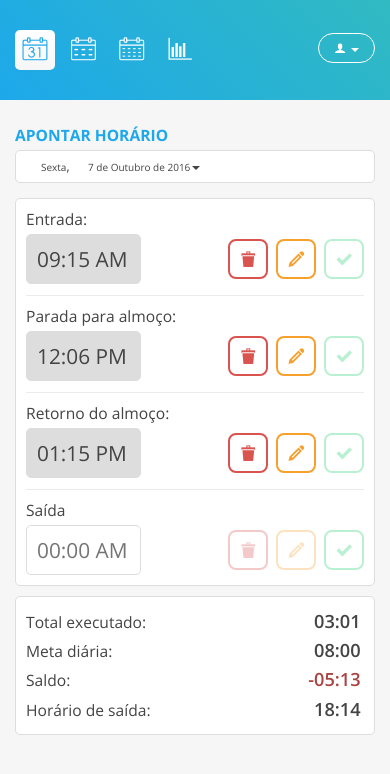
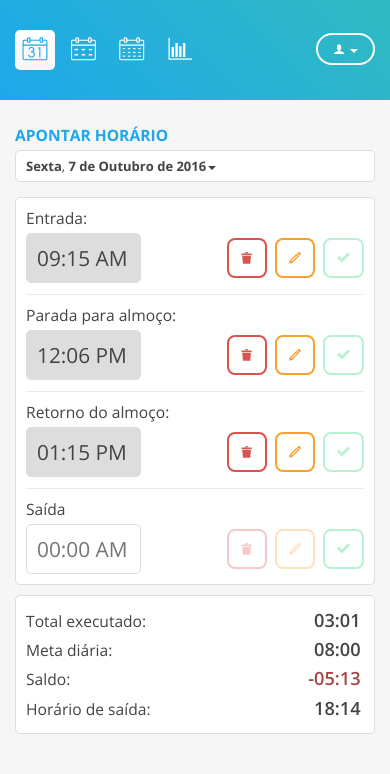
Before and after one commit to delmattos/fulltime, a website: page pages/day.html in a window 390 px wide. Shown: the top 774 px of the page. Drawn offline with Linux system fonts and the light colour scheme; files whose address does not match are found by name.

Commit message:
A lot of small visual details

```diff
--- a/assets/sass/_buttons.scss
+++ b/assets/sass/_buttons.scss
@@ -20,7 +20,8 @@
 }
 
 .btn-danger-stroke,
-.btn-danger-stroke:focus {
+.btn-danger-stroke:focus,
+.btn-danger-stroke[disabled]:hover {
   background:       white;
   border:           2px solid $tomato;
   color:            $tomato;
@@ -37,7 +38,8 @@
 }
 
 .btn-warning-stroke,
-.btn-warning-stroke:focus {
+.btn-warning-stroke:focus,
+.btn-warning-stroke[disabled]:hover {
   background:       white;
   border:           2px solid $bumblebee;
   color:            $bumblebee;
@@ -54,11 +56,12 @@
 }
 
 .btn-success-stroke,
-.btn-success-stroke:focus {
+.btn-success-stroke:focus,
+.btn-success-stroke[disabled]:hover {
   background:       white;
   border:           2px solid $esmerald;
   color:            $esmerald;
-  font-size:        0.9em;
+  font-size:        1em;
   padding:          8px 12px;
   text-transform:   uppercase;
 }
@@ -68,18 +71,3 @@
   background:       $esmerald;
   color:            white;
 }
-
-@media only screen and (max-width: 479px) {
-  .btn-danger-stroke,
-  .btn-warning-stroke,
-  .btn-success-stroke,
-  .btn-danger-stroke:active,
-  .btn-warning-stroke:active,
-  .btn-success-stroke:active,
-  .btn-danger-stroke:focus,
-  .btn-warning-stroke:focus,
-  .btn-success-stroke:focus {
-    font-size:      1.2em;
-    padding:        8px 10px;
-  }
-}
--- a/assets/sass/_general.scss
+++ b/assets/sass/_general.scss
@@ -111,6 +111,7 @@
 }
 
 .date-dropdown {
+  color:            $dark-gray;
   line-height:      30px;
   padding:          1.1em 0;
 }
@@ -296,10 +297,6 @@
     width:          300px;
   }
 
-  .date-dropdown {
-    padding:        1.1em 6.5em 1.1em 0;
-  }
-
   .date-select {
     background:     white;
     border:         1px solid $gray;
--- a/assets/sass/_header.scss
+++ b/assets/sass/_header.scss
@@ -96,12 +96,13 @@
 }
 
 .menu-link {
+  font-size:        1.1em;
   margin-top:       5px;
   text-align:       center;
 }
 
 .user-tag {
-  border:           1px solid white;
+  border:           2px solid white;
   border-radius:    20px;
   float:            right;
   font-size:        0.9em;
--- a/pages/day.html
+++ b/pages/day.html
@@ -75,7 +75,7 @@
       </div>
       <div class="dropdown date-select">
         <a href="#" data-toggle="dropdown" role="button" aria-haspopup="true" aria-expanded="false" class="date-dropdown">
-          <span id="weekday"></span>, <span id="date"></span><span class="caret"></span>
+          <b id="weekday"></b>, <b id="date"></b><span class="caret"></span>
         </a>
         <ul class="dropdown-menu dropdown-menu-right">
           <li>
@@ -102,15 +102,15 @@
           <label class="label-hour">Entrada:</label>
         </div>
         <div class="block-buttons">
-          <button id="delete-start" class="btn btn-danger-stroke">
+          <button id="delete-start" class="btn btn-danger-stroke" title="Deletar horário de início">
             <i class="icon-bin"></i>
             <div class="text-button">Excluir</div>
           </button>
-          <button id="edit-start" class="btn btn-warning-stroke">
+          <button id="edit-start" class="btn btn-warning-stroke" title="Editar horário de início">
             <i class="icon-pencil"></i>
             <div class="text-button">Editar</div>
           </button>
-          <button id="save-start" class="btn btn-success-stroke">
+          <button id="save-start" class="btn btn-success-stroke" title="Salvar horário de início">
             <i class="icon-checkmark"></i>
             <div class="text-button">Salvar</div>
           </button>
@@ -125,15 +125,15 @@
           <label class="label-hour">Parada para almoço:</label>
         </div>
         <div class="block-buttons">
-          <button id="delete-lunch" class="btn btn-danger-stroke">
+          <button id="delete-lunch" class="btn btn-danger-stroke" title="Deletar horário de parada para almoço">
             <i class="icon-bin"></i>
             <div class="text-button">Excluir</div>
           </button>
-          <button id="edit-lunch" class="btn btn-warning-stroke">
+          <button id="edit-lunch" class="btn btn-warning-stroke" title="Editar horário de parada para almoço">
             <i class="icon-pencil"></i>
             <div class="text-button">Editar</div>
           </button>
-          <button id="save-lunch" class="btn btn-success-stroke" disabled>
+          <button id="save-lunch" class="btn btn-success-stroke" title="Salvar horário de parada para almoço">
             <i class="icon-checkmark"></i>
             <div class="text-button">Salvar</div>
           </button>
@@ -171,15 +171,15 @@
           <label class="label-hour">Saída</label>
         </div>
         <div class="block-buttons">
-          <button id="delete-exit" class="btn btn-danger-stroke">
+          <button id="delete-exit" class="btn btn-danger-stroke" title="Deletar horário de saída">
             <i class="icon-bin"></i>
             <div class="text-button">Excluir</div>
           </button>
-          <button id="edit-exit" class="btn btn-warning-stroke">
+          <button id="edit-exit" class="btn btn-warning-stroke" title="Editar horário de saída">
             <i class="icon-pencil"></i>
             <div class="text-button">Editar</div>
           </button>
-          <button id="save-exit" class="btn btn-success-stroke">
+          <button id="save-exit" class="btn btn-success-stroke" title="Salvar horário de saída">
             <i class="icon-checkmark"></i>
             <div class="text-button">Salvar</div>
           </button>
```
Also changed, not shown: index.html (+2 -2 lines), pages/month.html (+5 -2 lines), pages/week.html (+1 -1 lines), assets/css/index.css, assets/js/getdate.js (line endings or trailing spaces).
